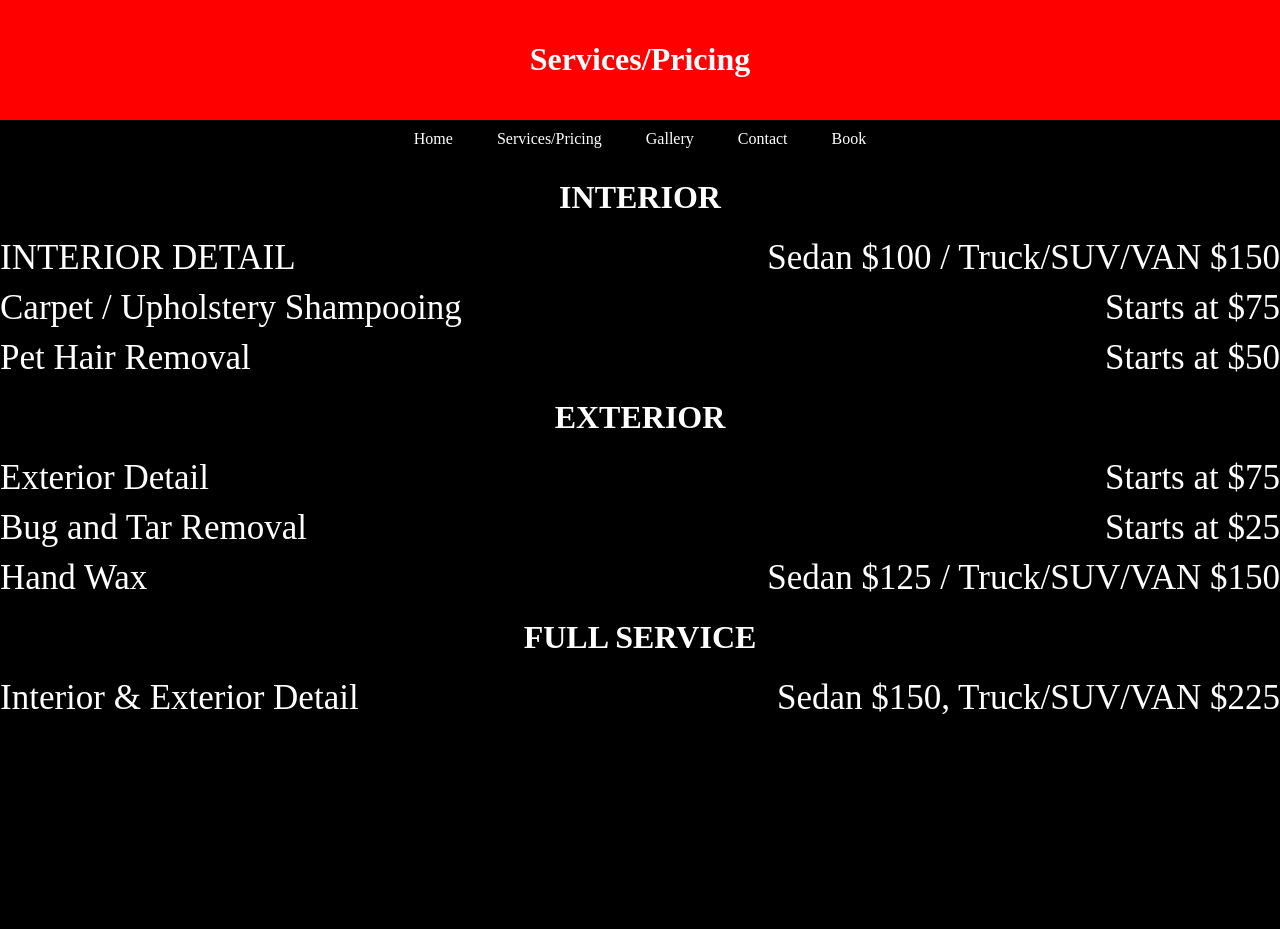
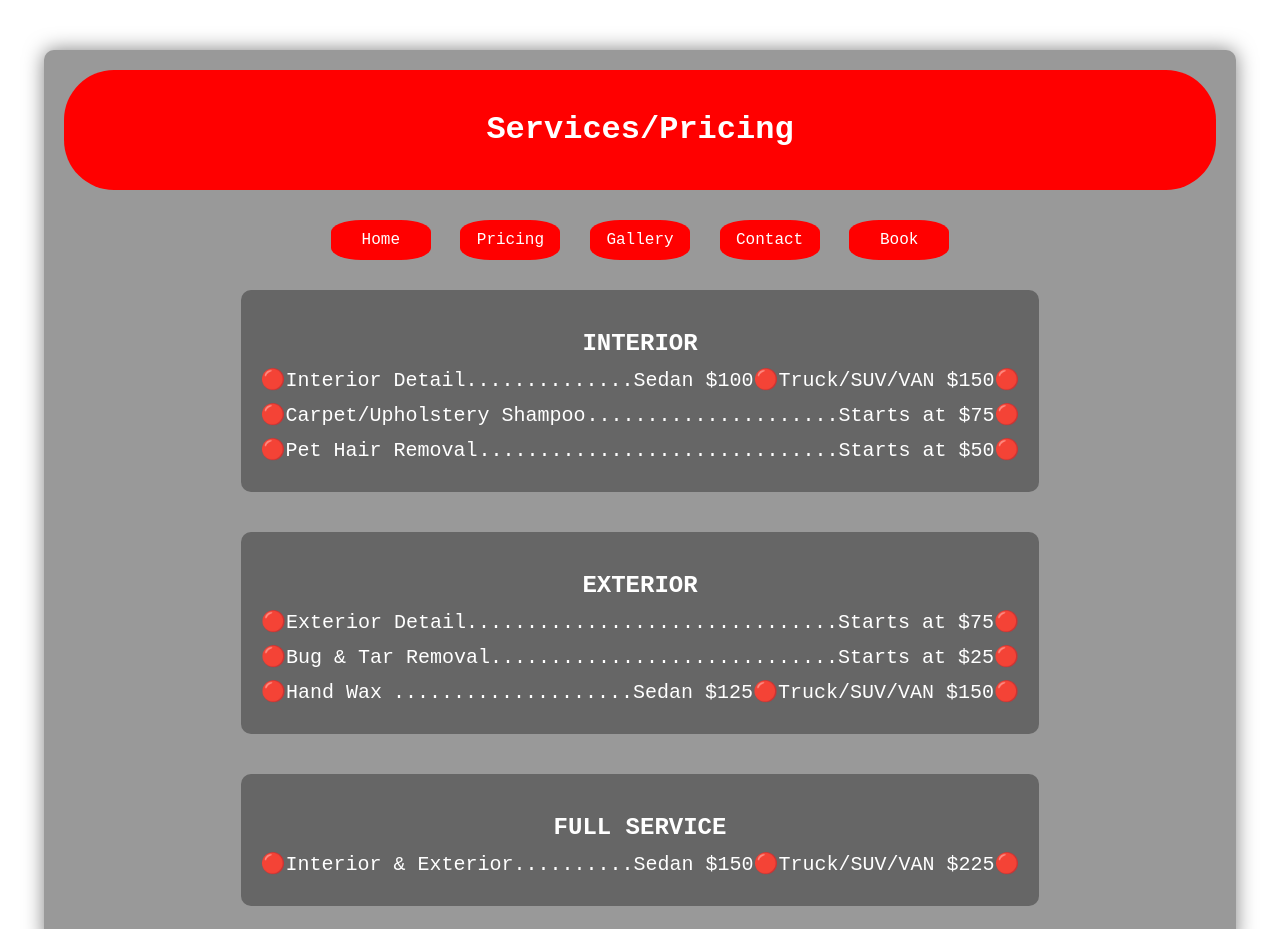
Before and after one commit to C78C73/Aplus-Auto-Detailing, a plain HTML site: page services.html in a window 1280 px wide. Shown: the top 929 px of the page. Before the commit the page ends 800 px from the top, so only its background shows below. Drawn offline with Linux system fonts and the light colour scheme.

Commit message:
Add files via upload
v4

```diff
--- a/book.css
+++ b/book.css
@@ -0,0 +1,44 @@
+
+body {
+    background-color: white;
+    color: white;
+    margin: 0;
+    font-family: Arial, sans-serif; /* Use a common sans-serif font */
+}
+
+.container {
+    width: 90%;
+    max-width: 1200px;
+    background-color: #999999;
+    margin: 50px auto;
+    padding: 20px;
+    border-radius: 10px;
+    box-shadow: 0 0 20px rgba(0, 0, 0, 0.5);
+}
+
+.header {
+    color: white;
+    background-color: red;
+    padding: 20px;
+    text-align: center;
+    border-radius: 50px; /* Adds a red circle around the header */
+    margin-bottom: 20px; /* Adds space below the header */
+}
+
+nav {
+    background-color: transparent; /* Make nav background transparent */
+    text-align: center;
+    padding: 10px 0;
+}
+
+nav a {
+    color: white;
+    text-decoration: none;
+    display: inline-block;
+    border-radius: 30%; /* Make each nav link a circle */
+    background-color: red; /* Set the circle color */
+    width: 100px; /* Set the width of each circle */
+    height: 40px; /* Set the height of each circle */
+    line-height: 40px; /* Center the text vertically */
+    margin: 0 10px; /* Adjust spacing between circles */
+}
--- a/contact.css
+++ b/contact.css
@@ -1,20 +1,33 @@
 /* contact.css */
 
 body {
-    background-color: black;
+    background-color: white;
     color: white;
     margin: 0;
     font-family: Arial, sans-serif; /* Use a common sans-serif font */
 }
 
+.container {
+    width: 90%;
+    max-width: 1200px;
+    background-color: #999999;
+    margin: 50px auto;
+    padding: 20px;
+    border-radius: 10px;
+    box-shadow: 0 0 20px rgba(0, 0, 0, 0.5);
+}
+
 .header {
+    color: white;
     background-color: red;
     padding: 20px;
     text-align: center;
+    border-radius: 50px; /* Adds a red circle around the header */
+    margin-bottom: 20px; /* Adds space below the header */
 }
 
 nav {
-    background-color: black;
+    background-color: transparent; /* Make nav background transparent */
     text-align: center;
     padding: 10px 0;
 }
@@ -22,8 +35,15 @@ nav {
 nav a {
     color: white;
     text-decoration: none;
-    padding: 0 20px;
+    display: inline-block;
+    border-radius: 30%; /* Make each nav link a circle */
+    background-color: red; /* Set the circle color */
+    width: 100px; /* Set the width of each circle */
+    height: 40px; /* Set the height of each circle */
+    line-height: 40px; /* Center the text vertically */
+    margin: 0 10px; /* Adjust spacing between circles */
 }
+
 
 .content {
     max-height: 500px; /* Set the maximum height for the content */
--- a/gallery.css
+++ b/gallery.css
@@ -1,37 +1,22 @@
 body {
-    background-color: black; /* Set the background color of the body to black */
-    color: white; /* Set the text color to white */
+    background-color: white; /* Set the background color of the body to white */
+    color: black; /* Set the text color to black */
     margin: 0;
-    padding: 0;
+    font-family: 'Courier New', Courier, monospace;
 }
 
-.gallery {
+.container {
+    width: 90%;
+    max-width: 1200px;
+    background-color: #999999;
+    margin: 50px auto;
     padding: 20px;
-    display: flex;
-    flex-wrap: wrap;
-    justify-content: space-around;
-    align-items: flex-start; /* Align items at the start of the flex container */
-}
-
-.brand {
-    width: 100%; /* Set the width to 100% to take full container width */
-    margin-bottom: 20px; /* Add some space between brand sections */
-}
-
-.brand h2 {
-    text-align: center; /* Center the brand name */
-    margin-bottom: 10px; /* Add space below the brand name */
-}
-
-.brand img {
-    width: 250px;
-    margin: 10px;
-    border: 5px solid red;
     border-radius: 10px;
+    box-shadow: 0 0 20px rgba(0, 0, 0, 0.5);
 }
 
 nav {
-    background-color: red;
+    background-color: transparent; /* Make nav background transparent */
     text-align: center;
     padding: 10px 0;
 }
@@ -39,5 +24,48 @@ nav {
 nav a {
     color: white;
     text-decoration: none;
-    padding: 0 20px;
+    display: inline-block;
+    border-radius: 30%; /* Make each nav link a circle */
+    background-color: red; /* Set the circle color */
+    width: 100px; /* Set the width of each circle */
+    height: 40px; /* Set the height of each circle */
+    line-height: 40px; /* Center the text vertically */
+    margin: 0 10px; /* Adjust spacing between circles */
 }
+
+
+.header {
+    color: white;
+    background-color: red;
+    padding: 20px;
+    text-align: center;
+    border-radius: 50px; /* Adds a red circle around the header */
+    margin-bottom: 20px; /* Adds space below the header */
+}
+
+.gallery {
+    display: flex;
+    justify-content: space-around;
+    align-items: flex-start;
+    flex-wrap: wrap;
+}
+
+.brand {
+    margin: 20px;
+    padding: 20px;
+    background-color: #666666; /* Dark grey background for each brand */
+    border-radius: 10px;
+    flex: 1 1 25%; /* Adjust the width of each brand box */
+}
+
+.brand h2 {
+    color: white; /* Set the text color of brand headings to white */
+    text-align: center;
+    margin-bottom: 10px;
+}
+
+.brand img {
+    width: 100%; /* Make images fill their containers */
+    height: auto; /* Maintain aspect ratio */
+    margin-bottom: 10px; /* Add space between images */
+}
--- a/services.css
+++ b/services.css
@@ -1,31 +1,70 @@
-/* services.css */
-
 body {
-    background-color: #000000;
+    background-color: white;
     color: white;
     margin: 0;
+    font-family: 'Courier New', Courier, monospace;
+}
+
+.container {
+    width: 90%;
+    max-width: 1200px;
+    background-color: #999999;
+    margin: 50px auto;
+    padding: 20px;
+    border-radius: 10px;
+    box-shadow: 0 0 20px rgba(0, 0, 0, 0.5);
 }
 
 nav {
-    background-color: #000000;
+    background-color: transparent; /* Make nav background transparent */
     text-align: center;
-    padding: 10px 0; /* Adjust padding as needed */
+    padding: 10px 0;
 }
 
 nav a {
     color: white;
     text-decoration: none;
-    padding: 0 20px;
+    display: inline-block;
+    border-radius: 30%; /* Make each nav link a circle */
+    background-color: red; /* Set the circle color */
+    width: 100px; /* Set the width of each circle */
+    height: 40px; /* Set the height of each circle */
+    line-height: 40px; /* Center the text vertically */
+    margin: 0 10px; /* Adjust spacing between circles */
 }
 
+
 .header {
+    color: white;
     background-color: red;
     padding: 20px;
     text-align: center;
+    border-radius: 50px; /* Adds a red circle around the header */
+    margin-bottom: 20px; /* Adds space below the header */
+}
+
+.chart {
+    display: flex;
+    justify-content: center;
+    align-items: center;
+    flex-wrap: wrap;
+}
+
+.section {
+    margin: 20px;
+    padding: 20px;
+    background-color: #666666;
+    border-radius: 10px;
+}
+
+.section h2 {
+    color: white;
+    text-align: center;
+    margin-bottom: 10px;
 }
 
 .service {
-    font-size: 35px;
+    font-size: 20px;
     display: flex;
     justify-content: space-between;
     margin-bottom: 10px;
--- a/services.html
+++ b/services.html
@@ -4,52 +4,62 @@
     <meta charset="UTF-8">
     <meta name="viewport" content="width=device-width, initial-scale=1.0">
     <title>Services/Pricing</title>
-    <link rel="stylesheet" href="services.css"> <!-- Replace 'path/to/your/styles.css' with the actual path -->
+    <link rel="stylesheet" href="services.css">
 </head>
 <body>
+    <div class="container">
         <div class="header">
             <h1>Services/Pricing</h1>
         </div>
         <nav>
             <a href="index.html">Home</a>
-        <a href="services.html">Services/Pricing</a>
+            <a href="services.html">Pricing</a>
             <a href="gallery.html">Gallery</a>
             <a href="contact.html">Contact</a>
             <a href="book.html">Book</a>
         </nav>
 
-    <h1><center>INTERIOR</center></h1>
+        <div class="chart">
+            <div class="section">
+                <h2>INTERIOR</h2>
                 <div class="service">
-        <span class="left">INTERIOR DETAIL</span>
-        <span class="right">Sedan $100 / Truck/SUV/VAN $150</span>
+                    <span class="left">🔴Interior Detail</span>
+                    <span class="right">..............Sedan $100🔴Truck/SUV/VAN $150🔴</span>
                 </div>
                 <div class="service">
-        <span class="left">Carpet / Upholstery Shampooing</span>
-        <span class="right">Starts at $75</span>
+                    <span class="left">🔴Carpet/Upholstery Shampoo</span>
+                    <span class="right">.....................Starts at $75🔴</span>
                 </div>
                 <div class="service">
-        <span class="left">Pet Hair Removal</span>
-        <span class="right">Starts at $50</span>
+                    <span class="left">🔴Pet Hair Removal</span>
+                    <span class="right">..............................Starts at $50🔴</span>
+                </div>
             </div>
 
-    <h1><center>EXTERIOR</center></h1>
+            <div class="section">
+                <h2>EXTERIOR</h2>
                 <div class="service">
-        <span class="left">Exterior Detail</span>
-        <span class="right">Starts at $75</span>
+                    <span class="left">🔴Exterior Detail</span>
+                    <span class="right">...............................Starts at $75🔴</span>
                 </div>
                 <div class="service">
-        <span class="left">Bug and Tar Removal</span>
-        <span class="right">Starts at $25</span>
+                    <span class="left">🔴Bug & Tar Removal</span>
+                    <span class="right">.............................Starts at $25🔴</span>
                 </div>
                 <div class="service">
-        <span class="left">Hand Wax</span>
-        <span class="right">Sedan $125 / Truck/SUV/VAN $150</span>
+                    <span class="left">🔴Hand Wax</span>
+                    <span class="right">....................Sedan $125🔴Truck/SUV/VAN $150🔴</span>
+                </div>
             </div>
 
-    <h1><center>FULL SERVICE</center></h1>
+            <div class="section">
+                <h2>FULL SERVICE</h2>
                 <div class="service">
-        <span class="left">Interior & Exterior Detail</span>
-        <span class="right">Sedan $150, Truck/SUV/VAN $225</span>
+                    <span class="left">🔴Interior & Exterior</span>
+                    <span class="right">..........Sedan $150🔴Truck/SUV/VAN $225🔴</span>
+                </div>
+            </div>
+        </div>
     </div>
 </body>
 </html>
--- a/style.css
+++ b/style.css
@@ -3,17 +3,33 @@ body {
     color: white;
     margin: 0;
     padding: 0;
-    background-color: black; /* Set body background to transparent */
+    background-color: #ffffff; /* Set body background to white */
+    display: flex;
+    justify-content: center;
+    align-items: center;
+    min-height: 100vh; /* Ensure the body fills the viewport */
+}
+
+.container {
+    width: 90%;
+    max-width: 1200px;
+    background-color: #999999; /* Grey background for the container */
+    margin: 50px auto;
+    padding: 20px;
+    border-radius: 10px;
+    box-shadow: 0 0 20px rgba(0, 0, 0, 0.5); /* Box shadow for the container */
 }
 
 header {
-    background-color: red;
+    background-color: red; /* Red background for the header */
     text-align: center;
     padding: 10px 0;
+    font-family: 'Courier New', Courier, monospace; /* Basic retro font */
+    font-size: 25px;
 }
 
 nav {
-    background-color: black;
+    background-color: transparent; /* Make nav background transparent */
     text-align: center;
     padding: 10px 0;
 }
@@ -21,5 +37,12 @@ nav {
 nav a {
     color: white;
     text-decoration: none;
-    padding: 0 20px;
+    display: inline-block;
+    border-radius: 20%; /* Make each nav link a circle */
+    background-color: red; /* Set the circle color */
+    width: 100px; /* Set the width of each circle */
+    height: 60px; /* Set the height of each circle */
+    line-height: 60px; /* Center the text vertically */
+    margin: 0 10px; /* Adjust spacing between circles */
+    font-size: 25px; /* Set the font size */
 }
```
Also changed, not shown: book.html (+24 -0 lines), contact.html (+5 -3 lines), gallery.html (+10 -4 lines), index.html (+4 -3 lines), LeftPassengerInteriorBefore.jpg (added), consolebefore.jpg (added), passengerfrontbefore.jpg (added). Lines whose indentation alone changed are shown as unchanged.
